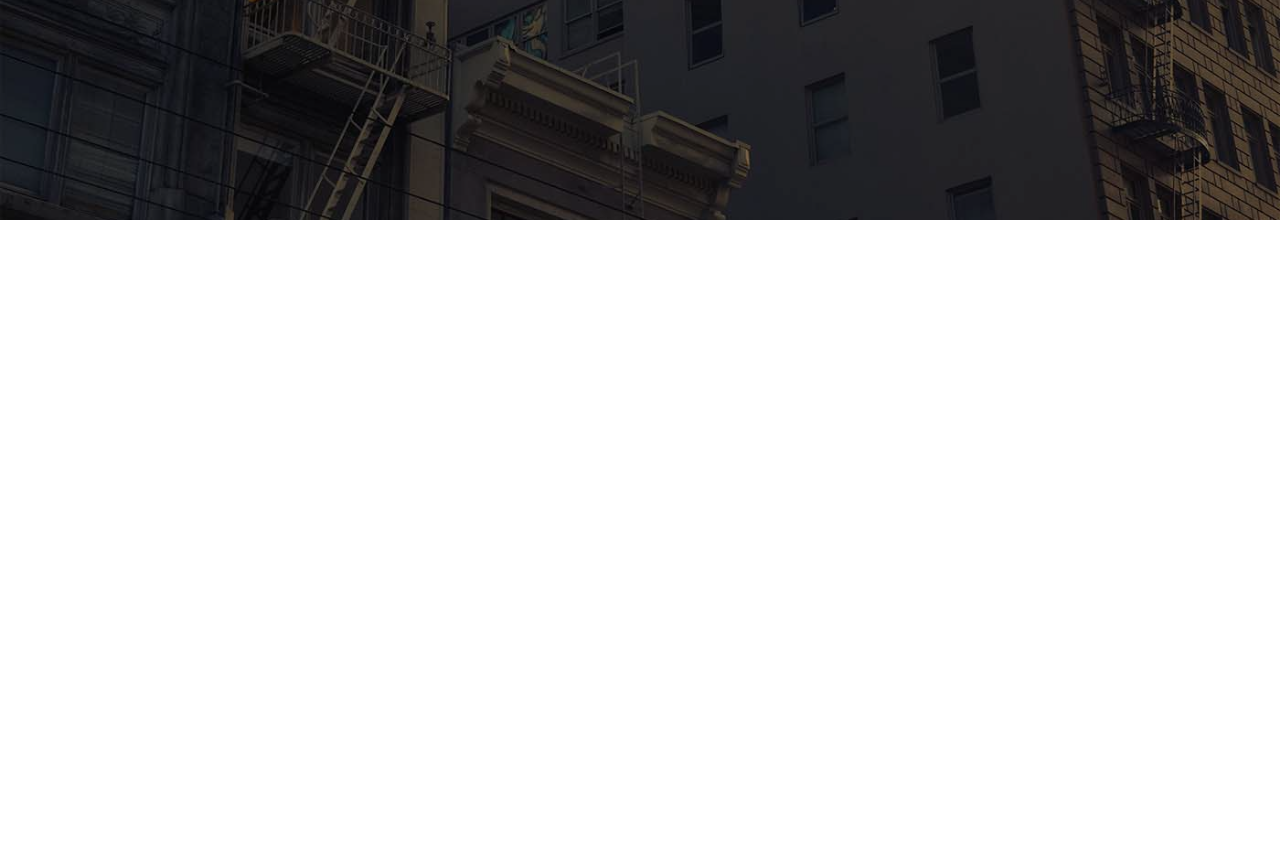
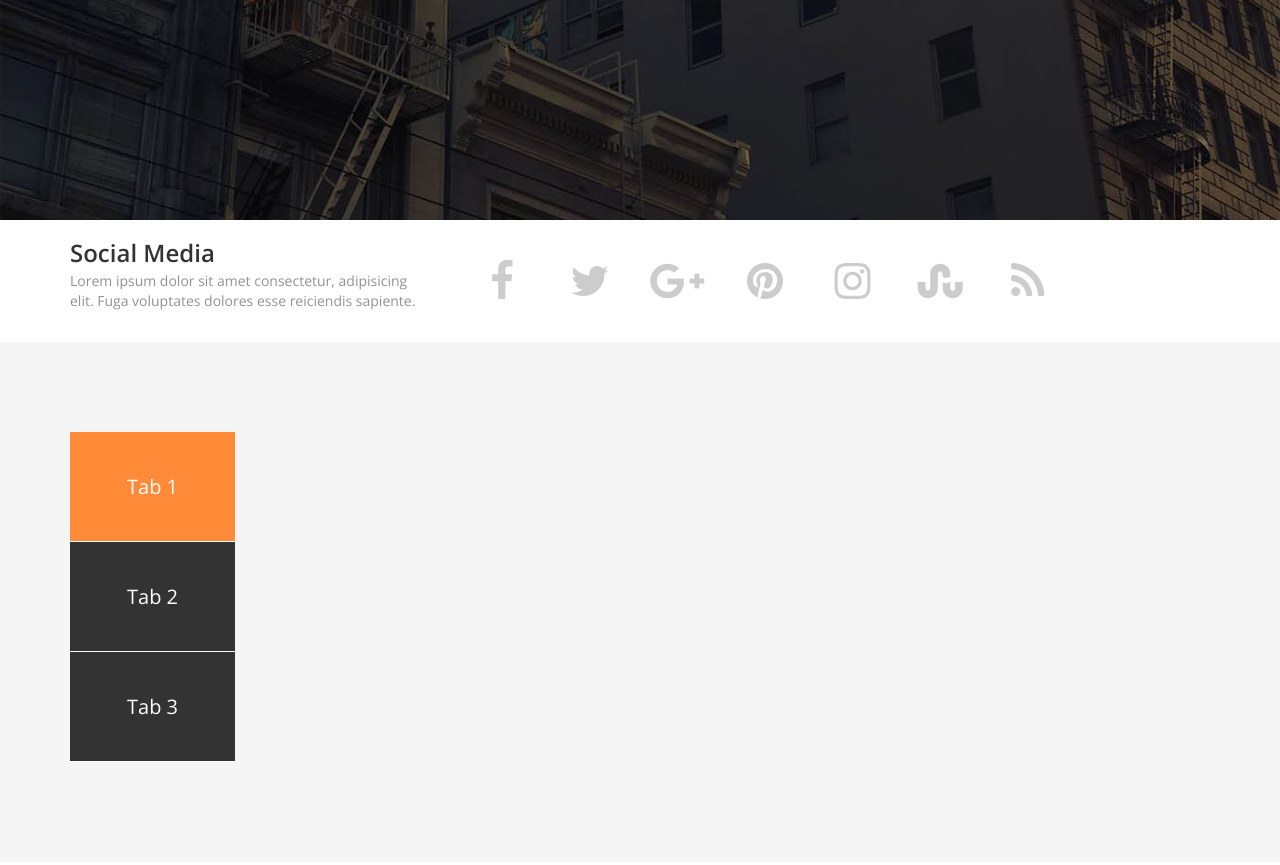
Before and after one commit to AhmedRamzyy/Axit-Template, a plain HTML site: page index.html in a window 1280 px wide. Shown: the part 580-1445 px from the top of the page. Drawn offline with nearby package versions, Linux system fonts and the light colour scheme.

Commit message:
adding social media section

```diff
--- a/css/style.css
+++ b/css/style.css
@@ -86,9 +86,70 @@ body{
     padding: 15px;
 }
 
-
-
-
+/* social media */
+.social{
+    background-color: #fff;
+    -webkit-box-shadow: -2px -5px 13px #000;
+    -moz-box-shadow: -2px -5px 13px #000;
+    -o-box-shadow: -2px -5px 13px #000;
+    box-shadow: -2px -5px 13px #000;
+}
+.social h3{
+    font-weight: bold;
+    margin-bottom: 5px;
+}
+.social p{
+    color: #929292;
+}
+.social i {
+    color: #ccc;
+    margin: 40px 15px;
+    cursor: pointer;
+    -webkit-transition: all .3s ease-in-out;
+    -moz-transition: all .3s ease-in-out;
+    -o-transition: all .3s ease-in-out;
+    transition: all .3s ease-in-out;
+}
+.social .fa-facebook:hover{
+    color: #3b5998 ;
+}
+.social .fa-twitter:hover{
+    color: #1da1f2 ;
+}
+.social .fa-google-plus:hover{
+    color: #dd4b39 ;
+}
+.social .fa-pinterest:hover{
+    color: #bd081c ;
+}
+.social .fa-instagram:hover{
+    color: #e1306c ;
+}
+.social .fa-stumbleupon:hover{
+    color: #eb4924 ;
+}
+.social .fa-rss:hover{
+    color: #f26522;
+}
+/* tabs section */
+.tabs{
+    padding: 90px 0;
+    background-color: #f5f5f5;
+}
+.tabs .tab-switch li{
+    background-color: #333;
+    color: #fff;
+    border-bottom: 1px solid #fff;
+    height: 110px;
+    font-size: 20px;
+    line-height: 110px;
+    text-align: center;
+    cursor: pointer;
+}
+.tabs .tab-switch li.selected,
+.tabs .tab-switch li:hover{
+    background-color: #ff8b38;
+}
 
 
 .uppercase{
--- a/index.html
+++ b/index.html
@@ -74,6 +74,51 @@
             </div>
         </div>
     </div>
+    <!-- social media -->
+    <div class="social">
+        <div class="container">
+            <div class="row">
+                <div class="col-md-4">
+                    <h3>Social Media</h3>
+                    <p>Lorem ipsum dolor sit amet consectetur, adipisicing elit. Fuga voluptates dolores esse reiciendis sapiente.</p>
+                </div>
+                <div class="col-md-8">
+                    <i class="fa fa-facebook fa-3x fa-fw"></i>
+                    <i class="fa fa-twitter fa-3x fa-fw"></i>
+                    <i class="fa fa-google-plus fa-3x fa-fw"></i>
+                    <i class="fa fa-pinterest fa-3x fa-fw"></i>
+                    <i class="fa fa-instagram fa-3x fa-fw"></i>
+                    <i class="fa fa-stumbleupon fa-3x fa-fw"></i>
+                    <i class="fa fa-rss fa-3x fa-fw"></i>
+                </div>
+            </div>
+        </div>
+    </div>
+
+    <!-- tabs section -->
+    <div class="tabs">
+        <div class="container">
+            <div class="row">
+                <div class="col-md-2">
+                    <ul class="list-unstyled tab-switch ">
+                        <li class="selected">Tab 1</li>
+                        <li>Tab 2</li>
+                        <li>Tab 3</li>
+                    </ul>
+                </div>
+                <div class="col-md-6">
+
+                </div>
+                <div class="col-md-4">
+
+                </div>
+            </div>
+        </div>
+    </div>
+
+
+
+
 
 
     <!-- minified Jquery -->
@@ -81,7 +126,7 @@
     <!-- Latest compiled and minified JavaScript -->
     <script src="https://stackpath.bootstrapcdn.com/bootstrap/3.4.1/js/bootstrap.min.js"></script>
     <!-- our js file -->
-    <script src="js/main.js"></script>
+    <script src="js/main.js" type="text/javacsript"></script>
 </body>
 
 </html>
--- a/js/main.js
+++ b/js/main.js
@@ -0,0 +1,7 @@
+$(document).ready(function (){
+    'use strict';
+    //deal with tabs
+    $('.tab-switch li').click(function () {
+        $(this).addclass('selected').siblings().removeclass('selected');
+    })
+})
```
